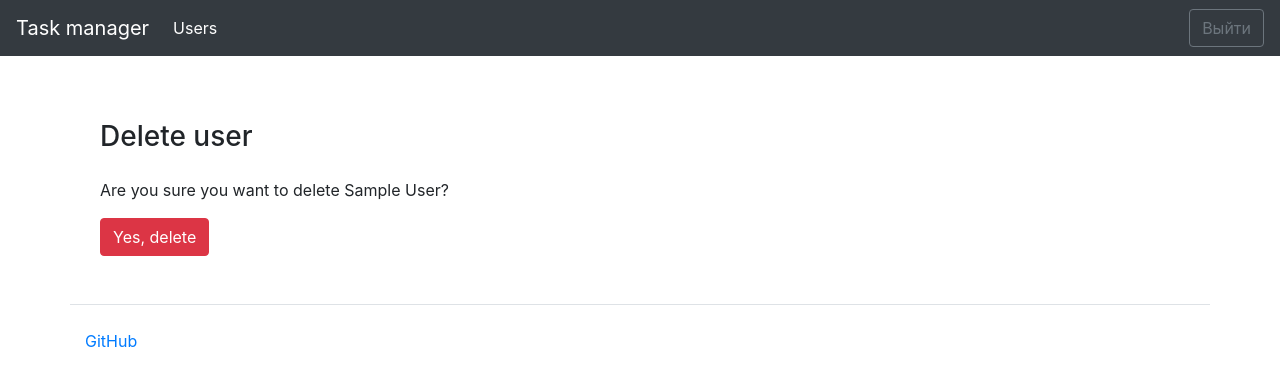
After one commit to AlexanderPotapkov/python-project-52, a Django app: page /ru/users/1/delete/ in a window 1280 px wide. The commit adds this page. Shown: the top 386 px of the page. Run offline with Django 4.2, Linux system fonts and the light colour scheme; the visitor is signed in with stand-in values (Sample User, id 1); data comes from the database, SQL or seed files in the repository; some libraries are stand-ins or nearby versions.

Commit message:
add delete user

```diff
--- /dev/null
+++ b/task_manager/apps/users/templates/users/delete.html
@@ -0,0 +1,20 @@
+{% extends 'task_manager/base.html' %}
+{% load bootstrap4 %}
+{% load i18n %}
+
+
+{% block content %}
+
+    <div class="container wrapper flex-grow-1">
+        <h3 class="my-4">Delete user</h3>
+        <p>Are you sure you want to delete {{ user.first_name}} {{ user.last_name }}?</p>
+        <form method="post">
+            {% csrf_token %}
+
+            {% bootstrap_form form %}
+
+            <button class="btn btn-danger" type="submit">Yes, delete</button>
+        </form>
+    </div>
+
+{% endblock %}
--- a/task_manager/apps/users/templates/users/users.html
+++ b/task_manager/apps/users/templates/users/users.html
@@ -29,7 +29,7 @@
                 <td>
                     <a href="{% url "update" user.pk %}">{% trans "Update" %}</a>
                     <br>
-                    <a href="#">{% trans "Delete" %}</a>
+                    <a href="{% url "delete" user.pk %}">{% trans "Delete" %}</a>
                 </td>
             </tr>
         {% endfor %}
--- a/task_manager/apps/users/urls.py
+++ b/task_manager/apps/users/urls.py
@@ -1,9 +1,9 @@
 from django.urls import path
-from .views import UsersView, RegisterUser, UpdateUser
+from .views import UsersView, RegisterUser, UpdateUser, DeleteUser
 
 urlpatterns = [
     path('', UsersView.as_view(), name='users'),
     path('create/', RegisterUser.as_view(), name='register'),
     path('<int:pk>/update/', UpdateUser.as_view(), name='update'),
-    # path('<int:pk>/delete/', #####, name='delete'),
+    path('<int:pk>/delete/', DeleteUser.as_view(), name='delete'),
 ]
--- a/task_manager/apps/users/views.py
+++ b/task_manager/apps/users/views.py
@@ -1,12 +1,13 @@
 from django.views.generic import ListView
 from django.urls import reverse_lazy
 from django.contrib.messages.views import SuccessMessageMixin
-from django.views.generic.edit import CreateView, UpdateView
+from django.views.generic.edit import CreateView, UpdateView, DeleteView
 from django.utils.translation import gettext as _
 from django.contrib.auth.mixins import LoginRequiredMixin, UserPassesTestMixin
 from django.contrib.auth import authenticate, login
 from django.shortcuts import redirect
 from django.contrib import messages
+from django.db.models import ProtectedError
 
 from task_manager.apps.users.forms import RegisterUserForm
 from .models import User
@@ -23,6 +24,7 @@ class RegisterUser(SuccessMessageMixin, CreateView):
     form_class = RegisterUserForm
     template_name = 'users/register.html'
     success_url = reverse_lazy('login')
+    success_message = _('You have successfully registered.')
     extra_context = {'header': _('Registration'),
                      'button': _('Register')}
 
@@ -56,3 +58,34 @@ class UpdateUser(LoginRequiredMixin, UserPassesTestMixin, UpdateView):
             url = reverse_lazy('login')
         messages.warning(self.request, message)
         return redirect(url)
+
+
+class DeleteUser(LoginRequiredMixin, UserPassesTestMixin, DeleteView):
+    model = User
+    success_url = reverse_lazy('users')
+    template_name = 'users/delete.html'
+    login_url = reverse_lazy('login')
+
+    def test_func(self):
+        user = self.get_object()
+        return self.request.user.id == user.id
+
+    def form_valid(self, form):
+        success_url = self.get_success_url()
+        try:
+            self.object.delete()
+            messages.success(self.request, _('User deleted successfully.'))
+            return redirect(self.success_url)
+        except ProtectedError:
+            messages.warning(self.request, _('Unable to delete user.'))
+            return redirect(success_url)
+
+    def handle_no_permission(self):
+        if self.request.user.is_authenticated:
+            message = _('You do not have rights to change another user.')
+            url = reverse_lazy('users')
+        else:
+            message = _('You are not authorized! Please sign in.')
+            url = reverse_lazy('login')
+        messages.warning(self.request, message)
+        return redirect(url)
```
